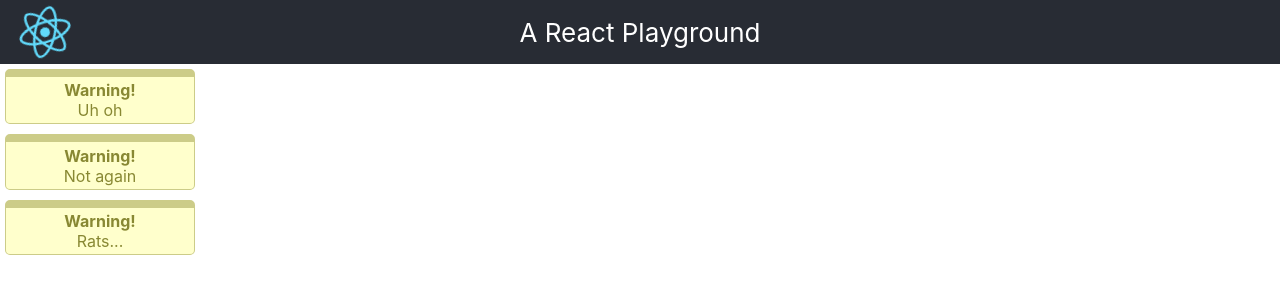
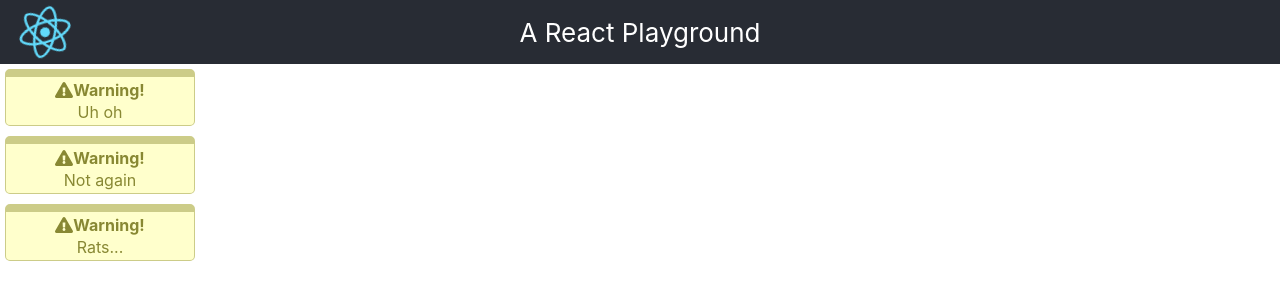
Before and after one commit to ozydingo/react-playground, a React (Create React App) app: page / in a window 1280 px wide. Shown: the top 300 px of the page. Built offline with nearby package versions, Linux system fonts and the light colour scheme.

Commit message:
feat(PlayingWithChildren) Add fa icon to item template

```diff
--- a/src/components/playing-with-children/ItemTemplate.js
+++ b/src/components/playing-with-children/ItemTemplate.js
@@ -2,10 +2,17 @@ import React from 'react';
 import PropTypes from 'prop-types';
 import { StyleSheet, css } from 'aphrodite';
 
+import { FontAwesomeIcon } from '@fortawesome/react-fontawesome'
+
 function ItemTemplate(props) {
   return (
     <div className={css(styles.warning)}>
-      <b>Warning!</b><br />
+      <div className={css(styles.title)}>
+        <b>
+          <FontAwesomeIcon icon={['fas', 'exclamation-triangle']}/>
+          Warning!
+        </b>
+      </div>
       {props.children}
     </div>
   );
@@ -16,6 +23,9 @@ ItemTemplate.propTypes = {
 };
 
 const styles = StyleSheet.create({
+  title: {
+    marginBottom: "2px",
+  },
   warning: {
     border: "1px solid #cc8",
     borderTopWidth: "8px",
```
